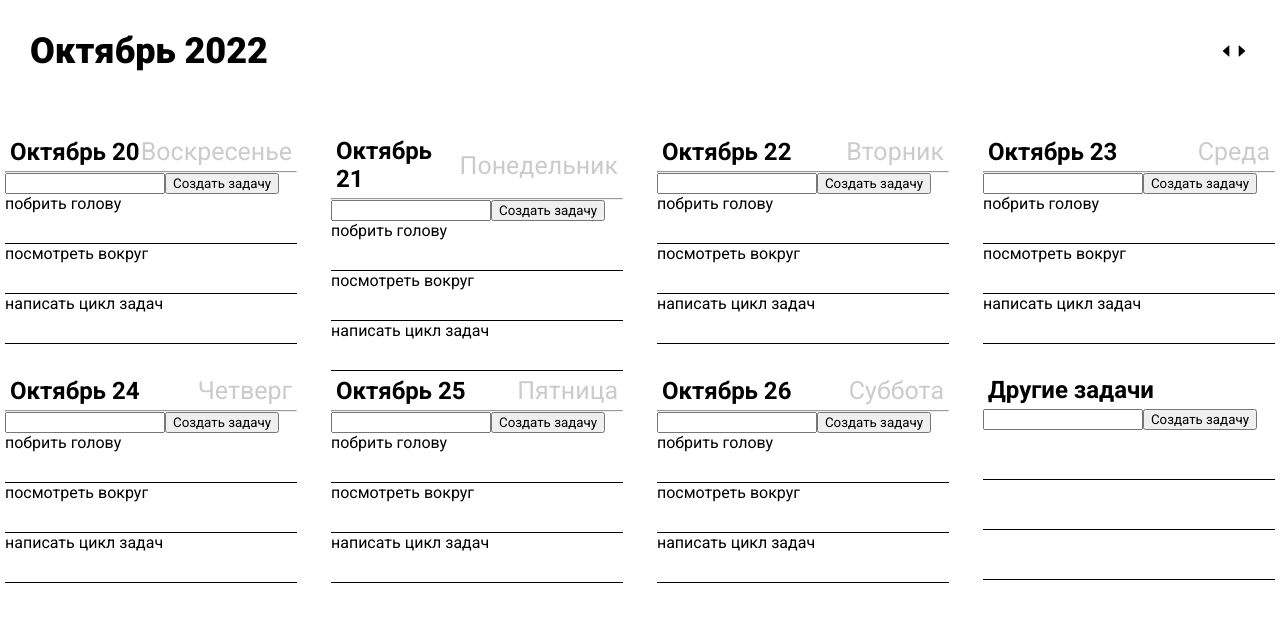
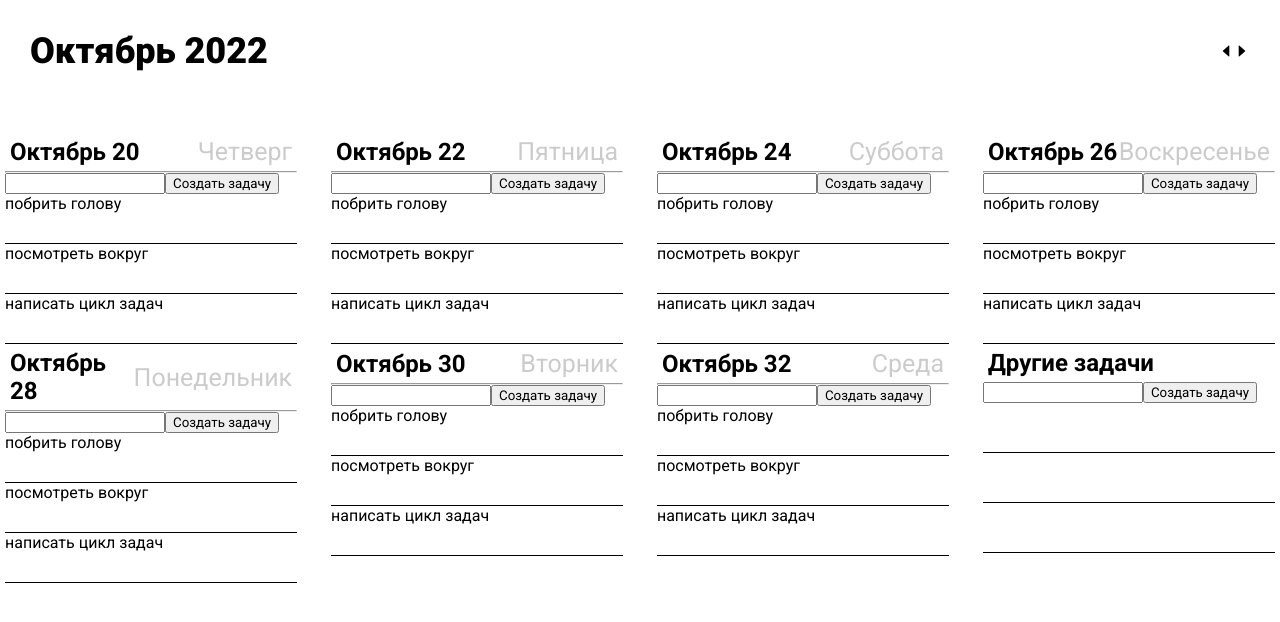
Before and after one commit to ramilqO/tweek, a React (Create React App) app: page / in a window 1280 px wide. Shown: the top 622 px of the page. Built offline with nearby package versions, Linux system fonts and the light colour scheme.

Commit message:
fix bug days list

```diff
--- a/src/Components/Day.js
+++ b/src/Components/Day.js
@@ -32,7 +32,7 @@ const StyledTask = styled.p`
     }
 `;
 
-const Day = ({ date, monthNames, day, index }) => {
+const Day = ({ date, monthNames, days, index }) => {
     const tasks = [
         'побрить голову',
         'посмотреть вокруг',
@@ -44,7 +44,13 @@ const Day = ({ date, monthNames, day, index }) => {
                 <h2>
                     {monthNames[date.getMonth()]} {date.getDate() + index}
                 </h2>
-                <StyledHeaderDayOfWeek>{day}</StyledHeaderDayOfWeek>
+                <StyledHeaderDayOfWeek>
+                    {/* Альтернативный вариант */}
+                    {/* {new Intl.DateTimeFormat('ru-RU', {
+                        weekday: 'long',
+                    }).format(date)} */}
+                    {days[date.getDay()]}
+                </StyledHeaderDayOfWeek>
             </StyledDayHeader>
             <hr />
 
--- a/src/Components/Main.js
+++ b/src/Components/Main.js
@@ -40,9 +40,15 @@ const Main = ({ date, monthNames, days }) => {
             {days.map((day, index) => (
                 <Day
                     monthNames={monthNames}
-                    date={date}
-                    day={day}
+                    date={
+                        new Date(
+                            date.getFullYear(),
+                            date.getMonth(),
+                            date.getDate() + index
+                        )
+                    }
                     index={index}
+                    days={days}
                 />
             ))}
             <StyledDay>
```
